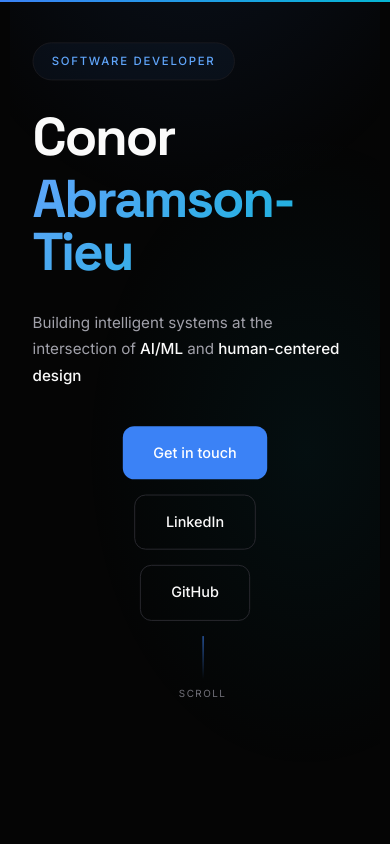
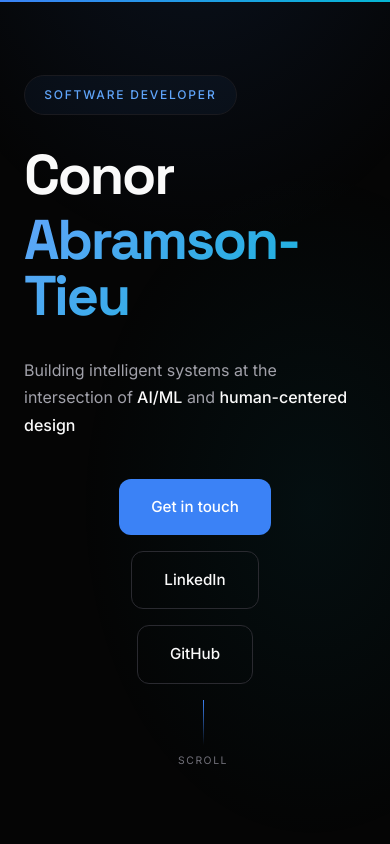
Before and after one commit to cabrt/personal-website, a React (Vite) app: page / in a window 390 px wide. Shown: the top 844 px of the page. Built offline with nearby package versions, Linux system fonts and the light colour scheme.

Commit message:
Tone down hero and card animations on mobile and desktop

```diff
--- a/src/App.jsx
+++ b/src/App.jsx
@@ -57,8 +57,6 @@ function Section({ children, className, delay = 0 }) {
 function App() {
   const { scrollYProgress } = useScroll()
   const heroOpacity = useTransform(scrollYProgress, [0, 0.15], [1, 0])
-  const heroScale = useTransform(scrollYProgress, [0, 0.15], [1, 0.95])
-  const heroY = useTransform(scrollYProgress, [0, 0.15], [0, -50])
 
   const experience = [
     {
@@ -134,7 +132,7 @@ function App() {
     <div className="app">
       <motion.div className="progress-bar" style={{ scaleX: scrollYProgress }} />
 
-      <motion.section className="hero" style={{ opacity: heroOpacity, scale: heroScale, y: heroY }}>
+      <motion.section className="hero" style={{ opacity: heroOpacity }}>
         <div className="hero-content">
           <motion.div
             className="hero-badge"
--- a/src/components/ExperienceCard.jsx
+++ b/src/components/ExperienceCard.jsx
@@ -6,7 +6,7 @@ export default function ExperienceCard({ title, subtitle, tags, bullets, link })
   const [open, setOpen] = useState(true)
 
   return (
-    <motion.div className="experience-card" whileHover={{ y: -4 }} transition={{ duration: 0.2 }}>
+    <div className="experience-card">
       <div className="card-header" onClick={() => setOpen(!open)}>
         <div className="card-title-group">
           <div className="card-title-row">
@@ -74,6 +74,6 @@ export default function ExperienceCard({ title, subtitle, tags, bullets, link })
           </motion.div>
         )}
       </AnimatePresence>
-    </motion.div>
+    </div>
   )
 }
```
